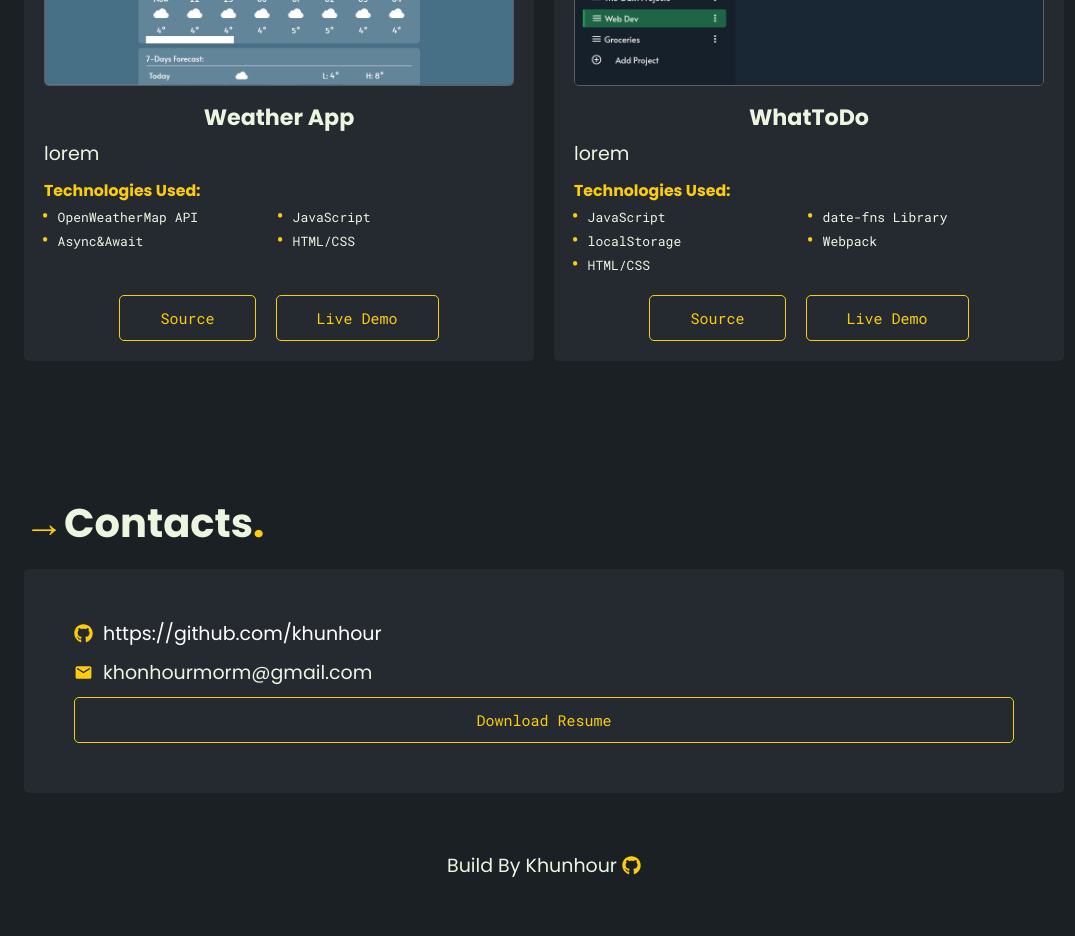
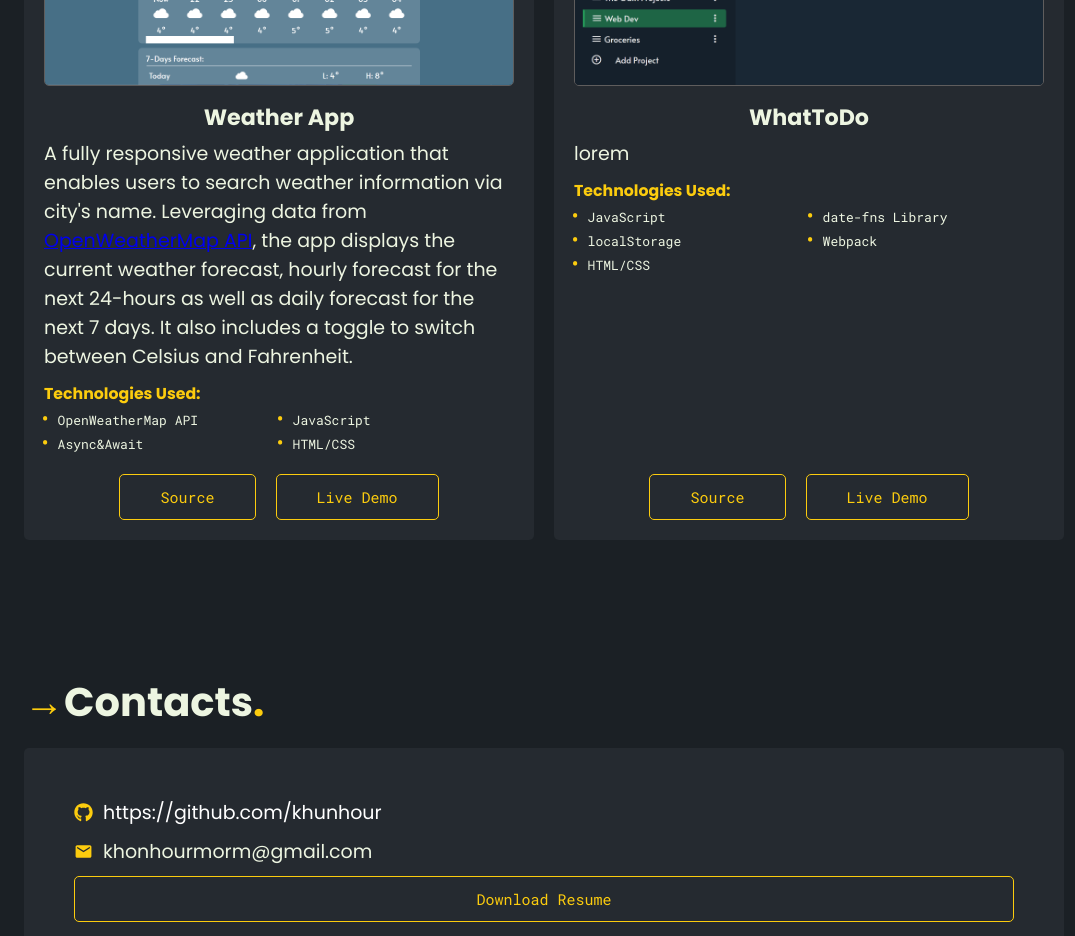
Before and after one commit to khunhour/portfolio, a React (Create React App) app: page / in a window 1280 px wide. Shown: the part 2620-3556 px from the top of the page, without its empty margins (96-1171 px from the left). Before the commit the page ends 3510 px from the top, so only its background shows below. Built offline with nearby package versions, Linux system fonts and the light colour scheme.

Commit message:
added description and challenges to weather app

```diff
--- a/src/components/Projects/ProjectConstant.js
+++ b/src/components/Projects/ProjectConstant.js
@@ -18,7 +18,12 @@ export const projects = [
 	},
 	{
 		title: "Weather App",
-		description: "lorem",
+		description: <p>A fully responsive weather application that enables users to search weather
+			information via city's name. Leveraging data from <a href="https://openweathermap.org/">OpenWeatherMap API</a>, the app displays
+			the current weather forecast, hourly forecast for the next 24-hours as well as daily forecast
+			 for the next 7 days. It also includes a toggle to switch between Celsius and Fahrenheit.</p>,
+		challenges: <p>During this project, one notable challenge that I faced was dealing with time zone conversion. It did cause a little
+			 bit headache, but I learned a lot about how <span>UTC</span> and <span>time zone</span> works. </p>,
 		image: "/images/projectImages/weatherApp.png",
 		tags: [
 			"OpenWeatherMap API",
```
